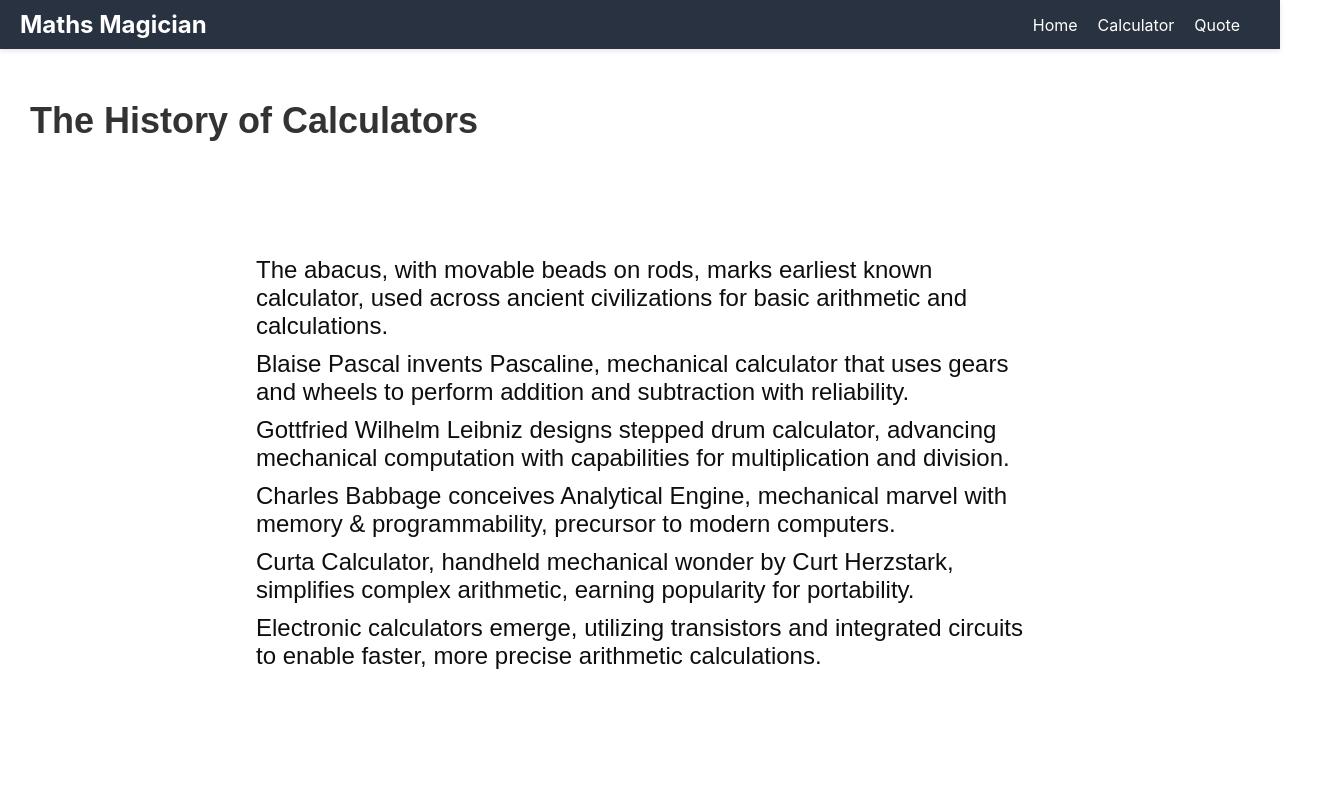
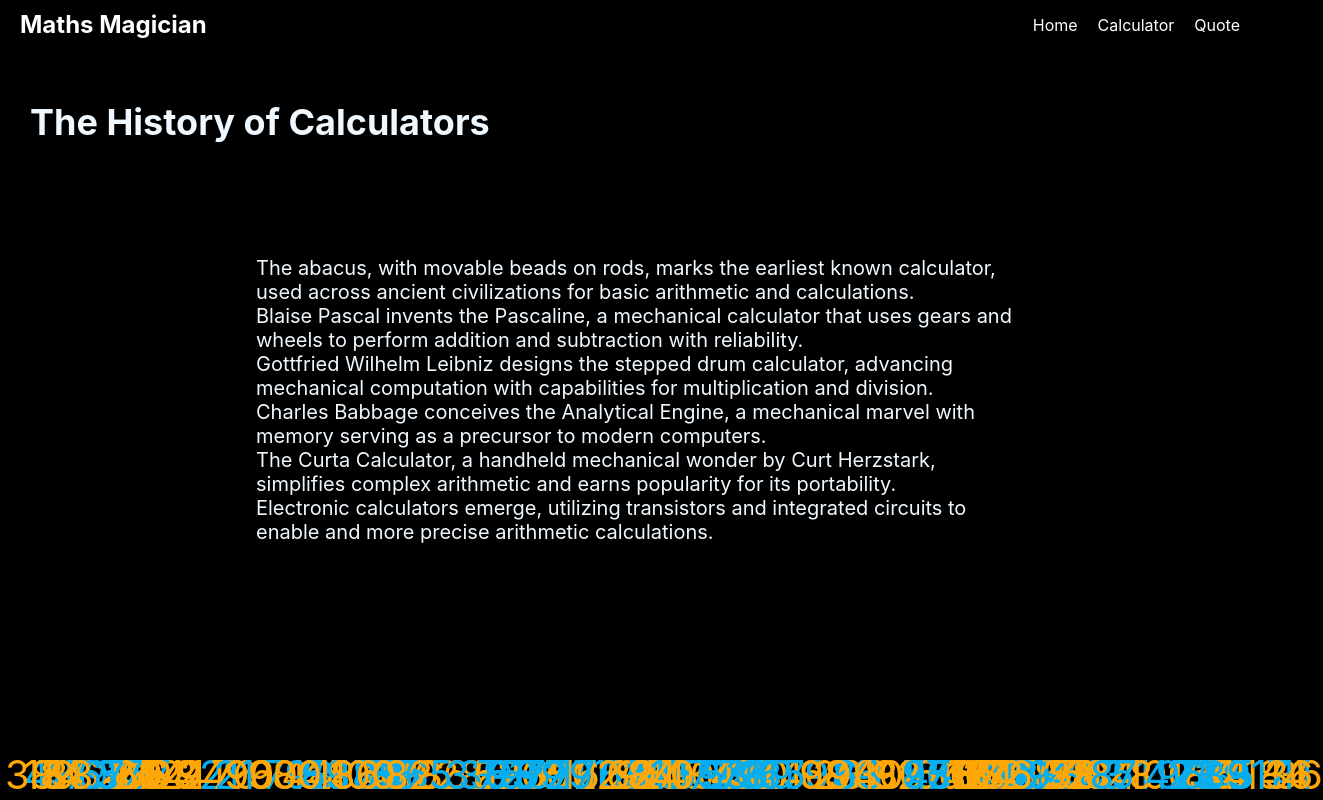
Before and after one commit to the-faizmohammad/MathsMagicians, a React (Create React App) app: page / in a window 1280 px wide. Shown: the whole page, 1323 px wide, since content can reach past the window. Built offline with nearby package versions, Linux system fonts and the light colour scheme.

Commit message:
add interactive element in home component

```diff
--- a/src/components/Calculator.css
+++ b/src/components/Calculator.css
@@ -16,6 +16,7 @@ body {
   height: 100vh;
   padding: 20%;
 }
+
 .title {
   font-size: 36px;
   text-align: left;
--- a/src/spa/home.css
+++ b/src/spa/home.css
@@ -1,28 +1,32 @@
 /* home.css */
+body {
+  margin: 0;
+  overflow: hidden;
+  height: 100vh;
+  background-color: black;
 
-.home-container {
-  width: 100%;
-  margin: 0 auto;
-  font-family: Arial, sans-serif;
-  background-color: #fff;
 }
 
-.title {
-  font-size: 36px;
-  text-align: left;
-  margin-bottom: 20px;
-  color: #333;
+.title{
+  color: aliceblue;
+}
+
+.number {
+  position: absolute;
+  font-size: 40px;
+  color: white;
+  transition: transform 1s ease-in-out;
+}
+
+.sky-blue {
+  color: rgb(6, 174, 240);
+}
+
+.orange {
+  color: rgb(254, 167, 7);
 }
 
 .paragraph {
-  font-size: 24px;
-  margin-bottom: 10px;
-  color: #0f0e0e;
-  transition: transform 0.3s cubic-bezier(0.2, 0.8, 0.2, 1),
-              color 0.3s cubic-bezier(0.2, 0.8, 0.2, 1);
+color: aliceblue;
+font-size: 20px;
 }
-.paragraph:hover {
-  transform: scale(1.03);
-  color: #ff9900;
-  cursor: pointer;
-}
--- a/src/spa/home.js
+++ b/src/spa/home.js
@@ -1,33 +1,95 @@
 import './home.css';
+import React from 'react';
 
-const Home = () => (
-  <div className="home-container">
+class Home extends React.Component {
+  constructor(props) {
+    super(props);
+    this.containerRef = React.createRef();
+  }
+
+  componentDidMount() {
+    this.setupVisualEffects();
+  }
+
+  getRandomNumber = (min, max) => Math.random() * (max - min) + min;
+
+  animateNumber = (element) => {
+    const targetY = window.innerHeight - 50;
+    const modifiedElement = element;
+
+    modifiedElement.addEventListener('mouseover', () => {
+      modifiedElement.style.transform = `
+        translate(${this.getRandomNumber(-600, 600)}px, ${this.getRandomNumber(-650, 60)}px)
+        rotate(${this.getRandomNumber(-90, 180)}deg)
+      `;
+
+      setTimeout(() => {
+        modifiedElement.style.transform = 'none';
+      }, 3000);
+    });
+
+    const updatePosition = () => {
+      const currentY = parseFloat(modifiedElement.style.top);
+      const deltaY = (targetY - currentY) * 0.1;
+      modifiedElement.style.top = `${currentY + deltaY}px`;
+      requestAnimationFrame(updatePosition);
+    };
+
+    updatePosition();
+  };
+
+  setupVisualEffects = () => {
+    const numbers = Array.from({ length: 100 }, (_, index) => index + 1);
+
+    numbers.forEach((number) => {
+      const xPosition = this.getRandomNumber(0, window.innerWidth);
+      const yPosition = this.getRandomNumber(0, window.innerHeight);
+
+      const numberElement = document.createElement('div');
+      numberElement.textContent = number;
+      numberElement.classList.add('number');
+      numberElement.classList.add(number % 2 === 0 ? 'orange' : 'sky-blue');
+      numberElement.style.left = `${xPosition}px`;
+      numberElement.style.top = `${yPosition}px`;
+
+      this.animateNumber(numberElement);
+      this.containerRef.current.appendChild(numberElement);
+    });
+  };
+
+  render() {
+    return (
+      <div className="home-container" ref={this.containerRef}>
+        <div className="home-content">
           <h1 className="title">The History of Calculators</h1>
           <p className="paragraph">
-      The abacus, with movable beads on rods, marks earliest known calculator,
+            The abacus, with movable beads on rods, marks the earliest known calculator,
             used across ancient civilizations for basic arithmetic and calculations.
           </p>
           <p className="paragraph">
-      Blaise Pascal invents Pascaline, mechanical calculator that uses
+            Blaise Pascal invents the Pascaline, a mechanical calculator that uses
             gears and wheels to perform addition and subtraction with reliability.
           </p>
           <p className="paragraph">
-      Gottfried Wilhelm Leibniz designs stepped drum calculator,
+            Gottfried Wilhelm Leibniz designs the stepped drum calculator,
             advancing mechanical computation with capabilities for multiplication and division.
           </p>
           <p className="paragraph">
-      Charles Babbage conceives Analytical Engine, mechanical marvel with memory & programmability,
-      precursor to modern computers.
+            Charles Babbage conceives the Analytical Engine, a mechanical marvel with memory
+            serving as a precursor to modern computers.
           </p>
           <p className="paragraph">
-      Curta Calculator, handheld mechanical wonder by Curt Herzstark,
-      simplifies complex arithmetic, earning popularity for portability.
+            The Curta Calculator, a handheld mechanical wonder by Curt Herzstark,
+            simplifies complex arithmetic and earns popularity for its portability.
           </p>
           <p className="paragraph">
-      Electronic calculators emerge, utilizing transistors and integrated circuits to enable faster,
-      more precise arithmetic calculations.
+            Electronic calculators emerge, utilizing transistors and integrated circuits to enable
+            and more precise arithmetic calculations.
           </p>
         </div>
+      </div>
     );
+  }
+}
 
 export default Home;
--- a/src/spa/navbar.css
+++ b/src/spa/navbar.css
@@ -7,10 +7,10 @@ nav {
   display: flex;
   justify-content: space-between;
   align-items: center;
-  background-color: #293241;
-  color: #ffffff;
+  background-color: black;
+  color: #fff;
   padding: 10px 20px;
-  box-shadow: 0px 2px 5px rgba(0, 0, 0, 0.1);
+  box-shadow: 0 2px 5px rgba(0, 0, 0, 0.1);
 }
 
 .header-title {
@@ -27,7 +27,7 @@ nav {
 
 .menu-link-item a {
   text-decoration: none;
-  color: #ffffff;
+  color: #fff;
   font-size: 16px;
   transition: color 0.3s ease-in-out;
 }
```
Lines whose indentation alone changed are shown as unchanged.
